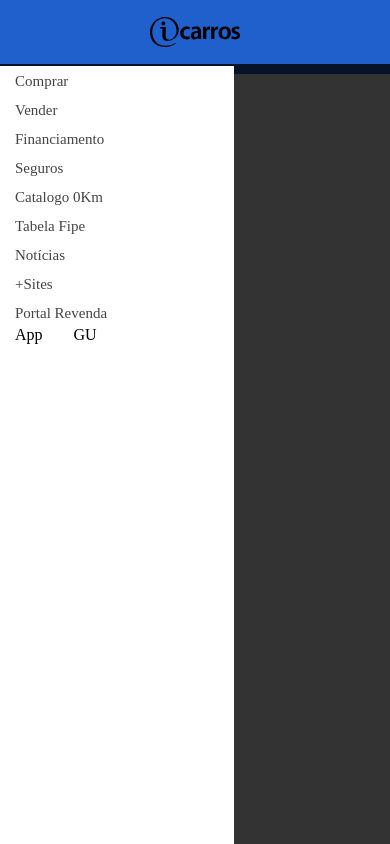
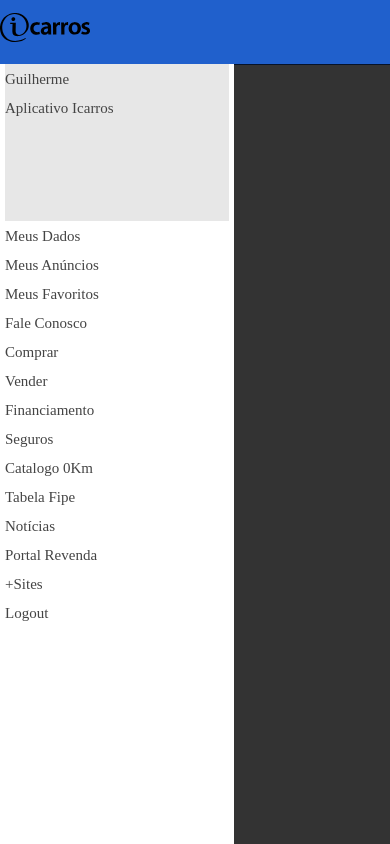
Before and after one commit to GuilhermeSoaresLima/icarros-webApp-fix, a plain HTML site: page index.html in a window 390 px wide. Drawn offline with Linux system fonts and the light colour scheme.

Commit message:
Estrutura mobile criada, pendente correcao em reposividade Web

```diff
--- a/index.html
+++ b/index.html
@@ -2,8 +2,6 @@
 <html lang="en">
   <head>
     <meta charset="UTF-8" />
-    <!-- <meta name="viewport" content="width=device-width, initial-scale=1.0"> -->
-
     <link rel="stylesheet" type="text/css" href="CSSReset.css" />
 
     <link rel="stylesheet" type="text/css" href="./styles.css" />
@@ -28,14 +26,6 @@
                 <li class="nav-item"><a class="nav-link">Notícias</a></li>
                 <li class="nav-item"><a class="nav-link">+Sites</a></li>
                 <li class="nav-item"><a class="nav-link">Portal Revenda</a></li>
-                <!-- <li class="nav-item white-color">Teste 1</li>
-                <li class="nav-item white-color">Teste 2</li>
-                <li class="nav-item white-color">Teste 3</li>
-                <li class="nav-item white-color">Teste 4</li>
-                <li class="nav-item white-color">Teste 1</li>
-                <li class="nav-item white-color">Teste 2</li>
-                <li class="nav-item white-color">Teste 3</li> -->
-                <!-- <li class="nav-item white-color">Teste 4</li> -->
               </ul>
               <div class="header-login align-item">
                 <ul class="login-list">
@@ -46,6 +36,41 @@
             </nav>
             <div class="nav-overlay"></div>
           </div>
+          <div class="menu-items-mobile">
+            <nav class="nav-container">
+              <ul class="nav-list">
+                <li class="nav-item item-mobile">
+                  <a class="nav-link account-user">Guilherme</a>
+                </li>
+                <li class="nav-item item-mobile">
+                  <a class="nav-link img-app">Aplicativo Icarros</a>
+                </li>
+                <li class="nav-item item-mobile">
+                  <a class="nav-link">Meus Dados</a>
+                </li>
+                <li class="nav-item item-mobile">
+                  <a class="nav-link">Meus Anúncios</a>
+                </li>
+                <li class="nav-item item-mobile">
+                  <a class="nav-link">Meus Favoritos</a>
+                </li>
+                <li class="nav-item item-mobile">
+                  <a class="nav-link">Fale Conosco</a>
+                </li>
+                <li class="nav-item"><a class="nav-link">Comprar</a></li>
+                <li class="nav-item"><a class="nav-link">Vender</a></li>
+                <li class="nav-item"><a class="nav-link">Financiamento</a></li>
+                <li class="nav-item"><a class="nav-link">Seguros</a></li>
+                <li class="nav-item"><a class="nav-link">Catalogo 0Km</a></li>
+                <li class="nav-item"><a class="nav-link">Tabela Fipe</a></li>
+                <li class="nav-item"><a class="nav-link">Notícias</a></li>
+                <li class="nav-item"><a class="nav-link">Portal Revenda</a></li>
+                <li class="nav-item"><a class="nav-link">+Sites</a></li>
+                <li class="nav-item"><a class="nav-link">Logout</a></li>
+              </ul>
+            </nav>
+            <div class="nav-overlay"></div>
+          </div>
         </span>
       </div>
     </header>
--- a/styles.css
+++ b/styles.css
@@ -43,7 +43,9 @@
     background-color: #2060cc !important;
     padding-bottom: 10px;
     width: 100%;
-    height: 64px;
+    /* height: 64px; */
+    height: 55px;
+    display: inline-flex;
   }
 }
 
@@ -90,17 +92,34 @@
 
 @media (max-width: 992px) {
   .menu-items {
+    /* width: auto;
+    display: inline-flex;
+    background-color: unset; */
+    display: none;
+  }
+}
+
+.menu-items-mobile {
+  display: none;
+}
+
+@media (max-width: 992px) {
+  .menu-items-mobile {
     width: auto;
     display: inline-flex;
     background-color: unset;
     /* display: block; */
   }
 }
-
 .nav-container {
   text-align: center;
   width: 100%;
   height: 100%;
+}
+@media (max-width: 1105px) {
+  .nav-container {
+    display: inline-flex;
+  }
 }
 
 @media (max-width: 992px) {
@@ -108,15 +127,17 @@
     width: 60%;
     height: auto;
     position: fixed;
-    top: 66px;
+    /* top: 75px; */
+    top: 64px;
     background-color: #fff;
     min-height: 100%;
     z-index: 3;
-    left: -60%;
+
     transition: 0.5s;
     overflow-y: auto;
     left: 0;
     text-align: unset;
+    display: block;
   }
 }
 .nav-list {
@@ -165,19 +186,22 @@
     color: #444;
     display: block;
     font-weight: 400;
-    padding: 8px 10px 6px 10px;
+    /* padding: 8px 10px 6px 10px; */
+    padding: 8px 0px 6px 0px;
     font-size: 15px;
     width: 100%;
   }
 }
 
-@media (max-width: 992px) .nav__link {
+@media (max-width: 992px) {
+  .nav__link {
     color: #444;
     display: block;
     font-weight: 400;
     padding: 8px 10px 6px 10px;
     font-size: 15px;
     width: 100%;
+  }
 }
 
 .nav-overlay {
@@ -202,6 +226,32 @@
   display: inline-flex;
 }
 
+@media (max-width: 992px) {
+  .align-item {
+    align-items: unset;
+    justify-content: unset;
+    display: inline-flex;
+  }
+}
+.item-mobile {
+  display: none;
+}
+
+@media (max-width: 992px) {
+  .item-mobile {
+    display: block;
+  }
+}
+
+.account-user {
+  background-color: #e7e7e7;
+}
+
+.img-app {
+  height: 114px;
+  background-color: #e7e7e7;
+}
+
 .white-color {
   color: white;
 }
```
Lines whose indentation alone changed are shown as unchanged.
